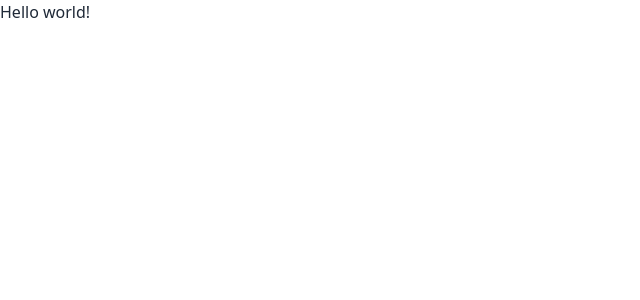
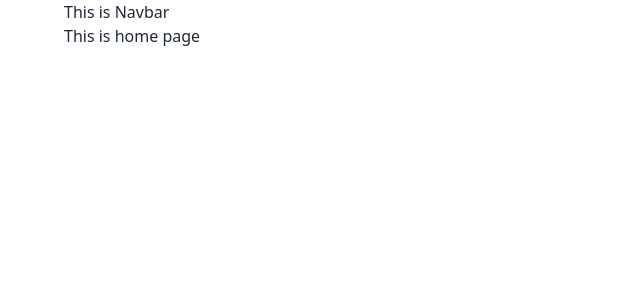
Before and after one commit to joysaha023/real-estate-react-projects, a React (Vite) app: page / in a window 1280 px wide. Shown: the top 300 px of the page, without its empty margins (0-640 px from the left). Built offline with nearby package versions, Linux system fonts and the light colour scheme.

Commit message:
create errorpage and home routes setup

```diff
--- /dev/null
+++ b/src/Layouts/Root.jsx
@@ -0,0 +1,14 @@
+import React from 'react';
+import Navbar from '../components/Navbar/Navbar';
+import {Outlet} from 'react-router-dom';
+
+const Root = () => {
+    return (
+        <div className='max-w-6xl mx-auto'>
+            <Navbar></Navbar>
+            <Outlet></Outlet>
+        </div>
+    );
+};
+
+export default Root;
--- /dev/null
+++ b/src/Pages/ErrorPage/ErrorPage.jsx
@@ -0,0 +1,25 @@
+import React from "react";
+import { Link } from "react-router-dom";
+
+const ErrorPage = () => {
+  return (
+    <div className="max-2-6xl text-center mx-auto px-4">
+      <div className="flex mt-12 w-full">
+        <div className="grid h-20 flex-grow card bg-red-200 rounded-box place-items-center">
+
+        </div>
+        <div className=" divider-horizontal font-bold rounded-full bg-red-600"></div>
+        <div className="grid h-20 flex-grow card bg-red-200 rounded-box place-items-center">
+
+        </div>
+
+      </div>
+      <h2 className="text-3xl mt-10 lg:text-6xl font-bold text-red-500">404</h2>
+      <h2 className="text-4xl mt-10 lg:text-7xl font-bold text-red-500">Page Not Found</h2>
+      <p className="text-lg my-6 lg:text-3xl font-medium text-gray-400">Sorry, we couldn't find the page.</p>
+      <Link to={"/"} className="btn btn-primary text-white">Go to Home</Link>
+    </div>
+  );
+};
+
+export default ErrorPage;
--- /dev/null
+++ b/src/Pages/Home/Home.jsx
@@ -0,0 +1,11 @@
+import React from 'react';
+
+const Home = () => {
+    return (
+        <div>
+            <h2>This is home page</h2>
+        </div>
+    );
+};
+
+export default Home;
--- a/src/Routes/Routes.jsx
+++ b/src/Routes/Routes.jsx
@@ -1,9 +1,19 @@
 import { createBrowserRouter } from "react-router-dom";
+import Root from "../Layouts/Root";
+import ErrorPage from "../Pages/ErrorPage/ErrorPage";
+import Home from "../Pages/Home/Home";
 
 const router = createBrowserRouter([
   {
     path: "/",
-    element: <div>Hello world!</div>,
+    element: <Root></Root>,
+    errorElement: <ErrorPage></ErrorPage>,
+    children:[
+        {
+            path: "/",
+            element: <Home></Home>,
+        }
+    ]
   },
 ]);
 
--- /dev/null
+++ b/src/components/Navbar/Navbar.jsx
@@ -0,0 +1,11 @@
+import React from 'react';
+
+const Navbar = () => {
+    return (
+        <div>
+            <h2>This is Navbar</h2>
+        </div>
+    );
+};
+
+export default Navbar;
```
